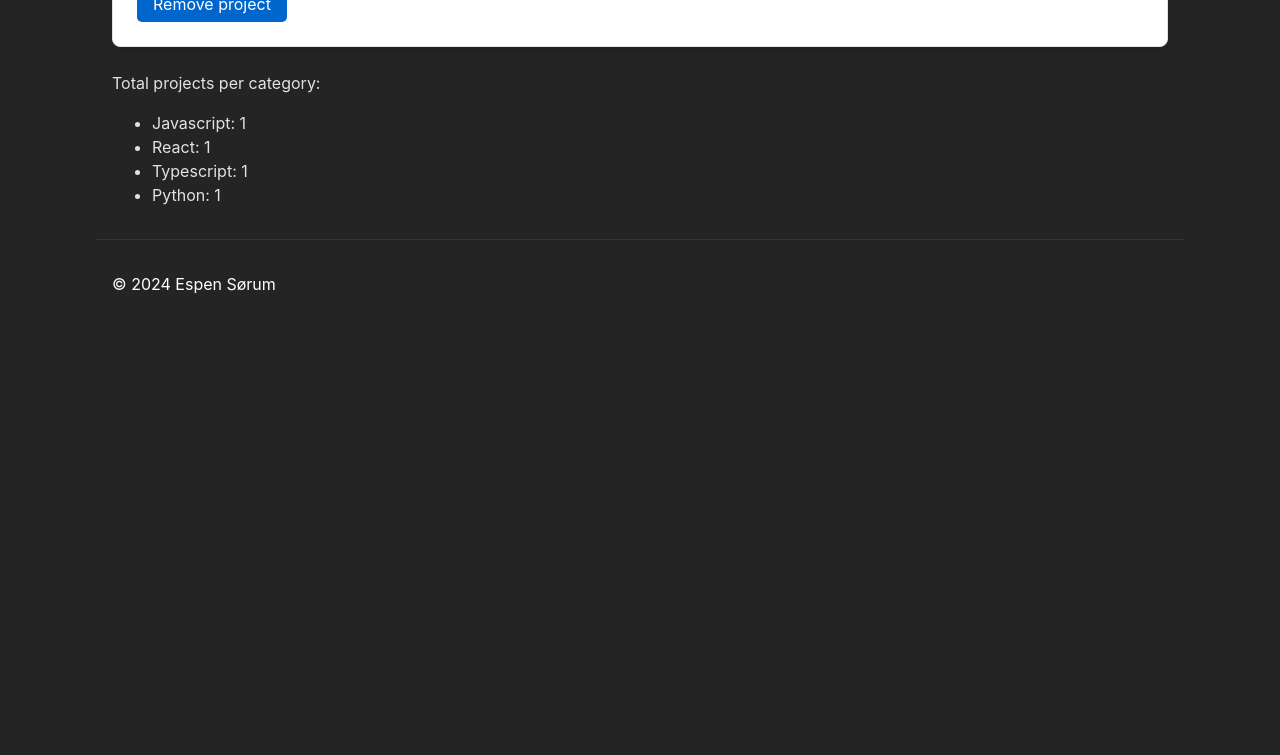
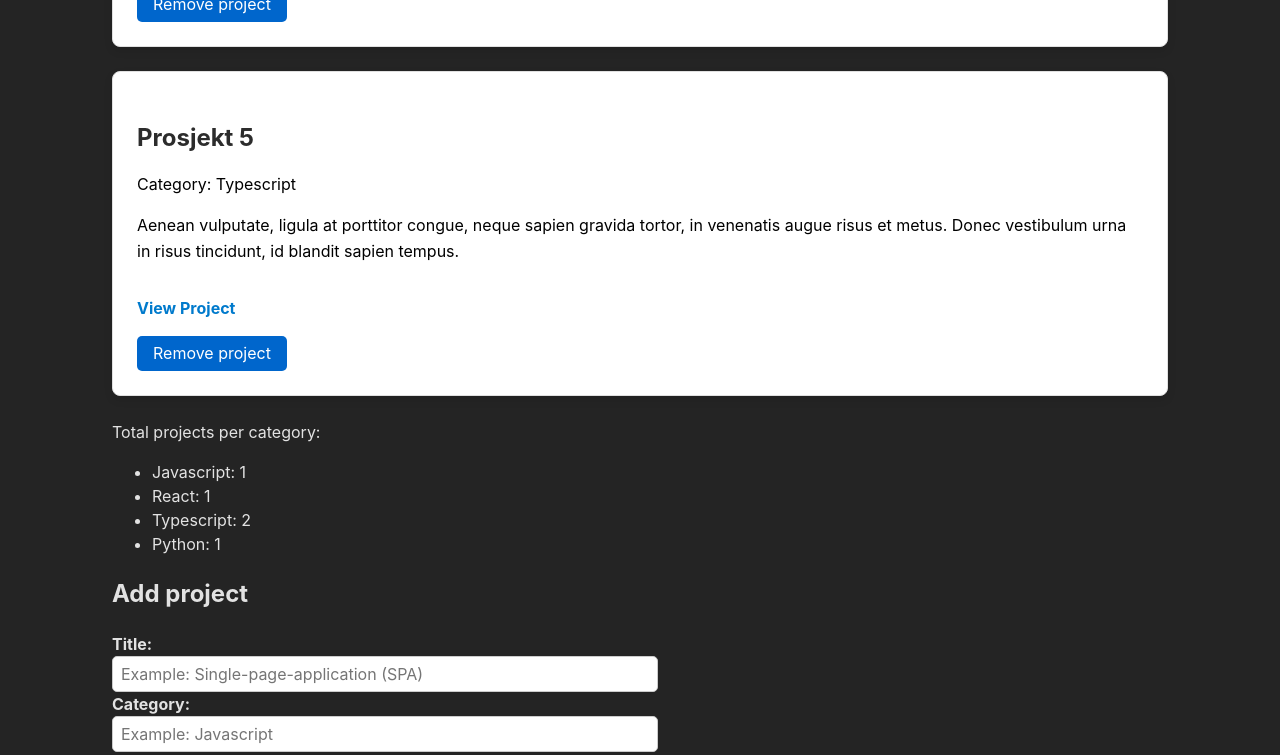
Before and after one commit to esoerum/portfolio, a React (Vite) app in the folder frontend/: page / in a window 1280 px wide. Shown: the part 2360-3115 px from the top of the page. Before the commit the page ends 2688 px from the top, so only its background shows below. Built offline with nearby package versions, Linux system fonts and the light colour scheme.

Commit message:
Update App.tsx
Added project state, category counter, remove button

```diff
--- a/frontend/src/App.tsx
+++ b/frontend/src/App.tsx
@@ -1,44 +1,111 @@
-import '/src/styles/App.css'
+import "/src/styles/App.css";
 import Header from "./components/Header";
 import Experiences from "./components/Experiences";
 import { Contact } from "./components/Contact";
 // import Project from "./components/Project";
-import { ExperienceProps, ProjectProps } from './components/types';
-import Projects from './components/Projects';
+import { ExperienceProps, ProjectProps } from "./components/types";
+import Projects from "./components/Projects";
+import CreateProjectForm from "./components/CreateProjectForm";
+import { useState } from "react";
 
-const student = 'Halgeir Geirson'
-  const degree = 'Bachelor IT'
-  const points = 180
+const student = "Halgeir Geirson";
+const degree = "Bachelor IT";
+const points = 180;
 const experiences: ExperienceProps[] = [
-    { id: 1, description: 'Creating frameworks with .NET and C#' },
-    { id: 2, description: 'Javascript / Typescript and React' },
-    { id: 3, description: 'Backend development with Java' },
-    { id: 4, description: 'Python' },
-  ]
-  const email = 'student@hiof.no'
+	{ id: 1, description: "Creating frameworks with .NET and C#" },
+	{ id: 2, description: "Javascript / Typescript and React" },
+	{ id: 3, description: "Backend development with Java" },
+	{ id: 4, description: "Python" },
+];
+const email = "student@hiof.no";
 //Project-example - Ended being a list for use with mapping
 const projects: ProjectProps[] = [
-    { title: "Prosjekt 1", category: "Javascript", description: "Lorem ipsum dolor sit amet, consectetur adipiscing elit. Donec magna massa, commodo ac nisi id, tristique faucibus ipsum. Morbi justo est, mollis nec risus sit amet, rhoncus blandit risus", url: "www.example.com" },
-    { title: "Prosjekt 2", category: "React", description: "Ut semper odio vel sem congue volutpat. Mauris tempus eget felis a cursus. Nulla congue at erat efficitur egestas. Curabitur non massa massa. Sed tempus pharetra tortor vitae dapibus.", url: "www.example.com" },
-    { title: "Prosjekt 3", category: "Typescript", description: "Etiam nisl mi, convallis varius turpis eu, pharetra faucibus neque. Sed sit amet turpis elementum mi viverra bibendum.", url: "www.example.com" },
-    { title: "Prosjekt 4", category: "Python", description: "Aenean vulputate, ligula at porttitor congue, neque sapien gravida tortor, in venenatis augue risus et metus. Donec vestibulum urna in risus tincidunt, id blandit sapien tempus.", url: "www.example.com" },
+	{
+		id: 1,
+		title: "Prosjekt 1",
+		category: "Javascript",
+		description:
+			"Lorem ipsum dolor sit amet, consectetur adipiscing elit. Donec magna massa, commodo ac nisi id, tristique faucibus ipsum. Morbi justo est, mollis nec risus sit amet, rhoncus blandit risus",
+		url: "www.example.com",
+	},
+	{
+		id: 2,
+		title: "Prosjekt 2",
+		category: "React",
+		description:
+			"Ut semper odio vel sem congue volutpat. Mauris tempus eget felis a cursus. Nulla congue at erat efficitur egestas. Curabitur non massa massa. Sed tempus pharetra tortor vitae dapibus.",
+		url: "www.example.com",
+	},
+	{
+		id: 3,
+		title: "Prosjekt 3",
+		category: "Typescript",
+		description:
+			"Etiam nisl mi, convallis varius turpis eu, pharetra faucibus neque. Sed sit amet turpis elementum mi viverra bibendum.",
+		url: "www.example.com",
+	},
+	{
+		id: 4,
+		title: "Prosjekt 4",
+		category: "Python",
+		description:
+			"Aenean vulputate, ligula at porttitor congue, neque sapien gravida tortor, in venenatis augue risus et metus. Donec vestibulum urna in risus tincidunt, id blandit sapien tempus.",
+		url: "www.example.com",
+	},
+	{
+	id: 5,
+	title: "Prosjekt 5",
+	category: "Typescript",
+	description:
+		"Aenean vulputate, ligula at porttitor congue, neque sapien gravida tortor, in venenatis augue risus et metus. Donec vestibulum urna in risus tincidunt, id blandit sapien tempus.",
+	url: "www.example.com",
+	}
 
-  ]
+];
 
 function App() {
+	const [projectsList, setProjectsList] = useState(projects);
 
+	const handleOnCreateProjectButtonClicked = (
+		title: string,
+		category: string,
+		description: string,
+		url: string
+	) => {
+		console.log("Project created: ", title, category, description, url);
+		const project = {
+			id: projectsList.length + 1,
+			title: title,
+			category: category,
+			description: description,
+			url: url,
+		};
+		setProjectsList((projectsList) => [...projectsList, project]);
+	};
+	const handleOnRemoveProjectButtonClicked = (id: number) => {
+		console.log("Project removed: ", id);
+		const newProjectsList = projectsList.filter(
+			(project) => project.id !== id
+		);
+		setProjectsList(newProjectsList);
+	};
 	return (
 		<>
 			<Header student={student} degree={degree} points={points} />
 			<Experiences experiences={experiences}>
 				{/* <p>Children element if needed later</p> */}
 			</Experiences>
-      <Contact email={email}/>
-      <Projects projects={projects}>
+			<Contact email={email} />
+			<Projects projects={projectsList} onRemoveProjectButtonClicked={handleOnRemoveProjectButtonClicked}>
 				{/* <p>Children element if needed later</p> */}
 			</Projects>
+			<CreateProjectForm
+				onCreateProjectButtonClicked={
+					handleOnCreateProjectButtonClicked
+				}
+			/>
 		</>
 	);
 }
 
-export default App
+export default App;
```
Lines whose indentation alone changed are shown as unchanged.
